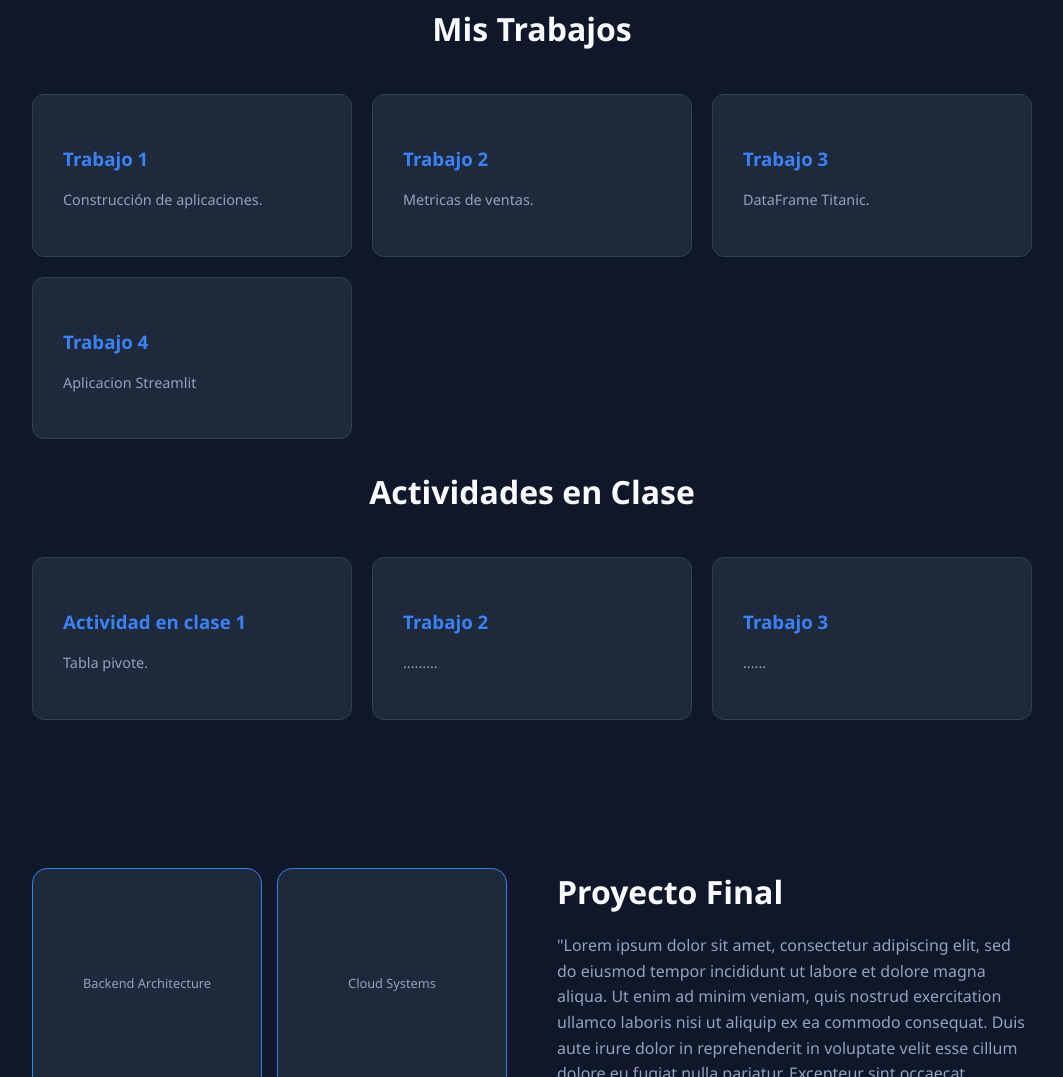
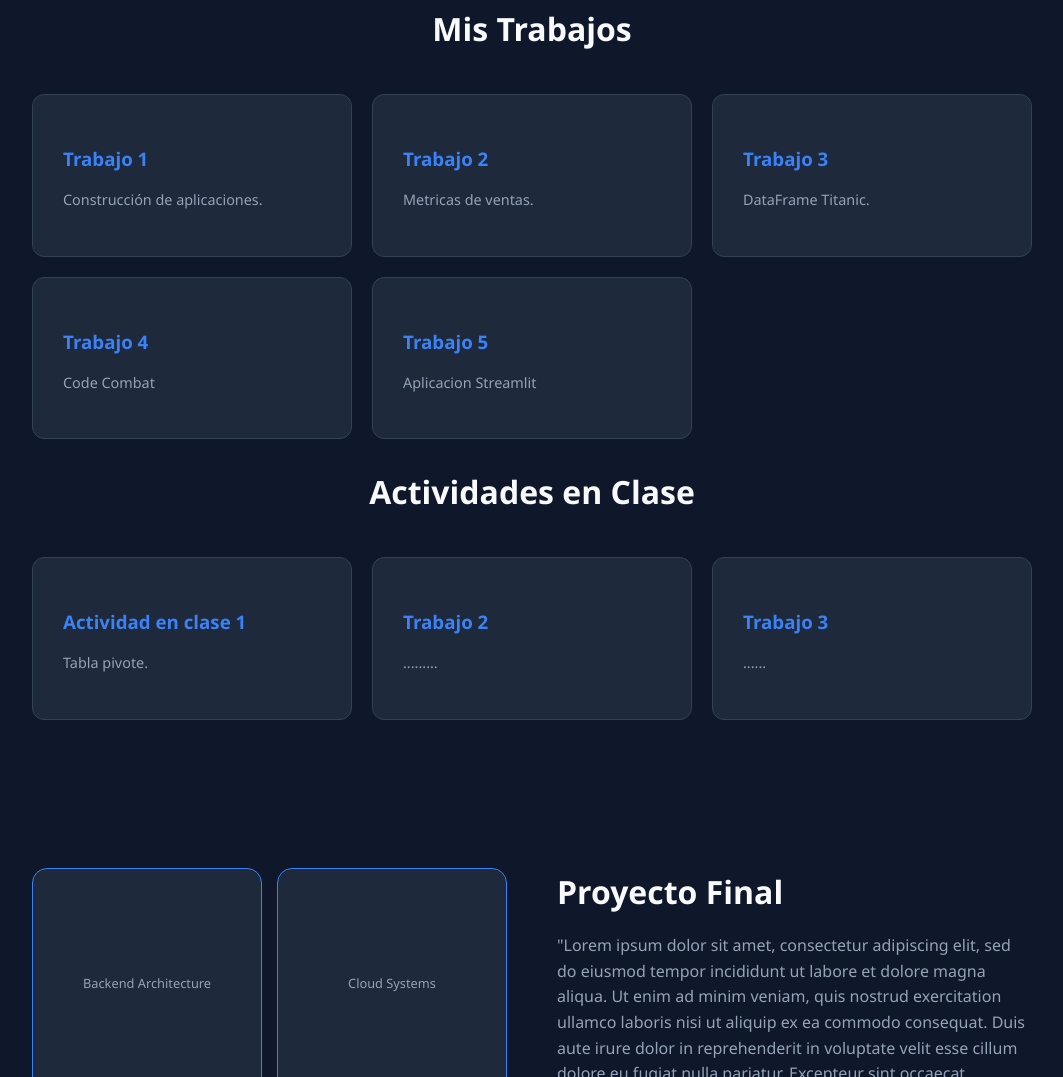
Before and after one commit to eduardosotogomez7/Java-Academy-AWS, a plain HTML site: page index.html in a window 1280 px wide. Shown: the part 783-1860 px from the top of the page, without its empty margins (108-1171 px from the left). Drawn offline with Linux system fonts and the light colour scheme.

Commit message:
Agregacion imagen CodeCombat

```diff
--- a/index.html
+++ b/index.html
@@ -219,9 +219,15 @@
                         <p>DataFrame Titanic.</p>
                     </div>
                 </a>
+                <a href="images/CodeCombat.png" style="text-decoration:none;">
+                    <div class="card">
+                        <h3>Trabajo 4</h3>
+                        <p>Code Combat</p>
+                    </div>
+                </a>
                 <a href="images/StreamlitApp.png" style="text-decoration:none;">
                     <div class="card">
-                        <h3>Trabajo 4</h3>
+                        <h3>Trabajo 5</h3>
                         <p>Aplicacion Streamlit</p>
                     </div>
                 </a>
```
Also changed, not shown: images/CodeCombat.png (added).
